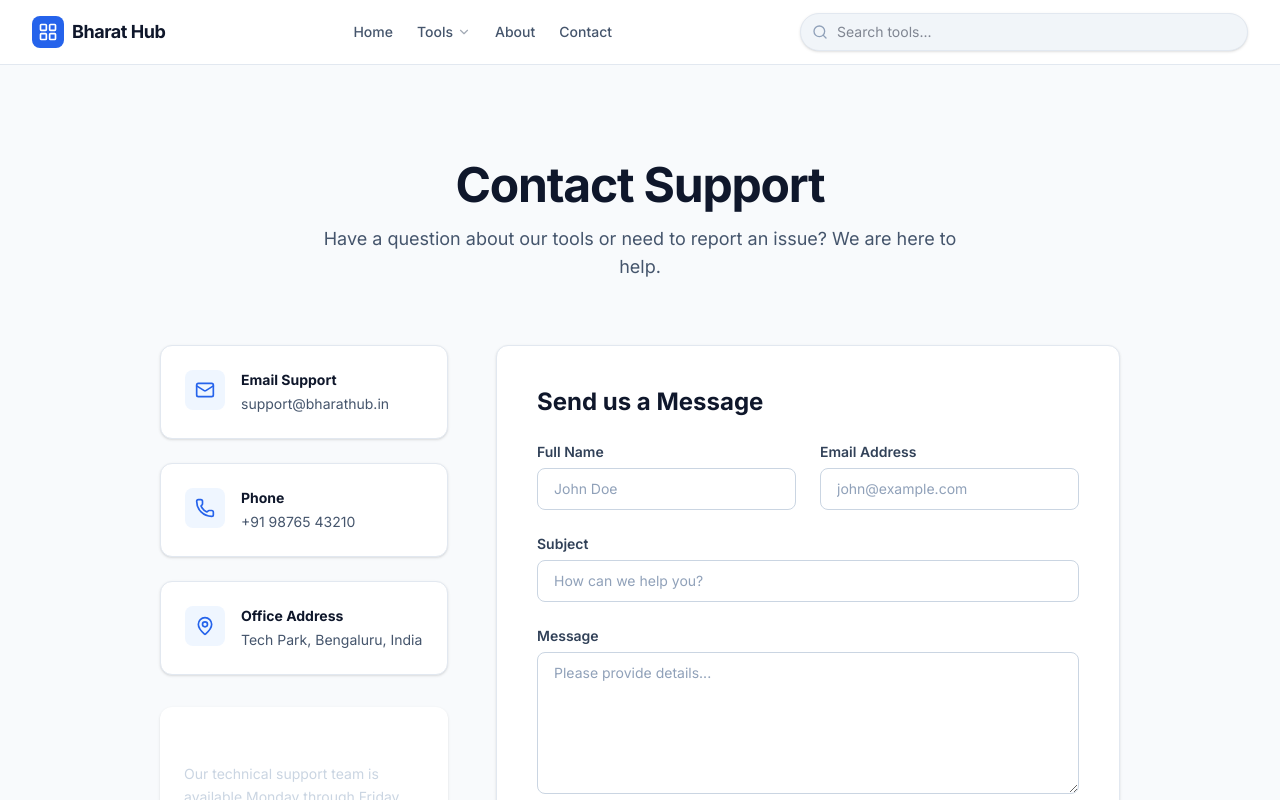
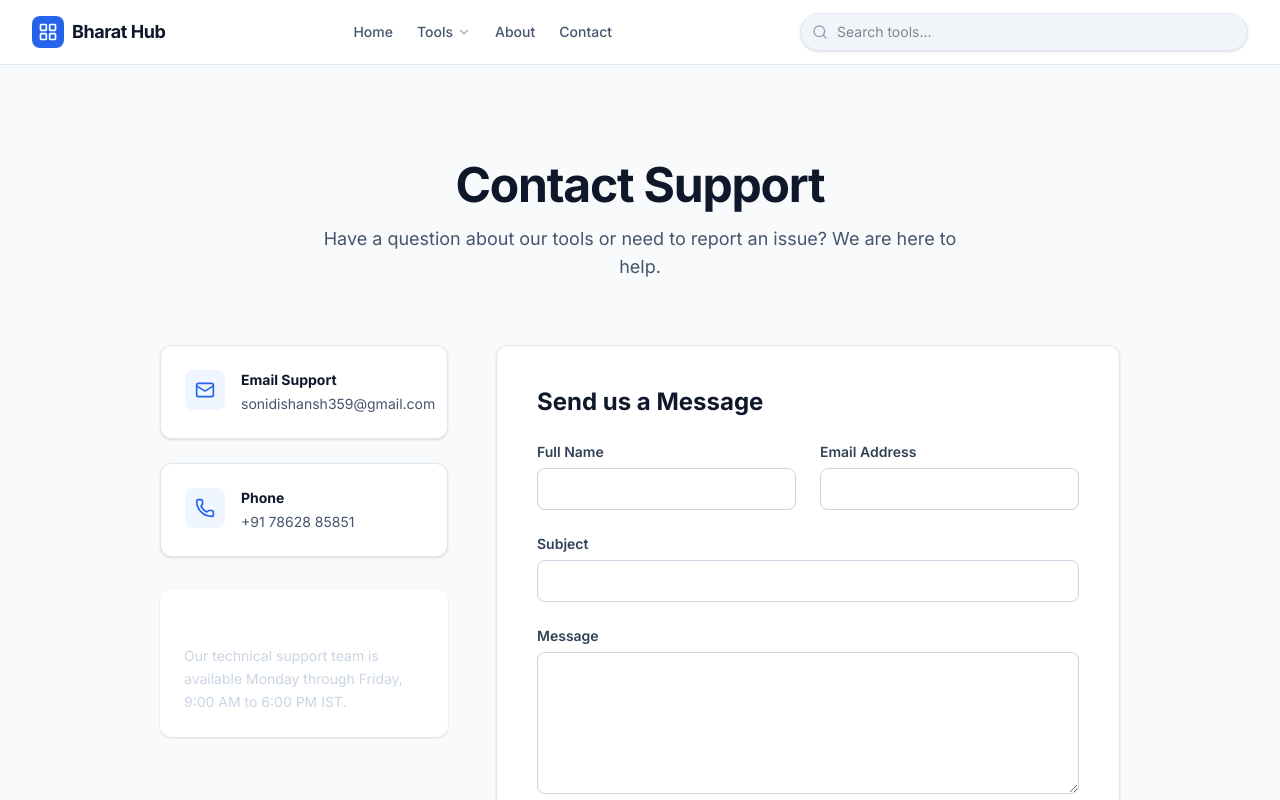
Before and after one commit to sonidishansh359/calculator, a Next.js app: page /contact in a window 1280 px wide. Shown: the top 800 px of the page. Built offline with nearby package versions, Linux system fonts and the light colour scheme.

Commit message:
final update

```diff
--- a/app/contact/page.tsx
+++ b/app/contact/page.tsx
@@ -3,7 +3,7 @@
 import React from "react";
 import Navbar from "@/components/Navbar";
 import Footer from "@/components/Footer";
-import { Mail, Phone, MapPin, Send } from "lucide-react";
+import { Mail, Phone, Send } from "lucide-react";
 
 export default function ContactPage() {
   return (
@@ -24,9 +24,8 @@ export default function ContactPage() {
             {/* Contact Info */}
             <div className="lg:col-span-4 space-y-6">
               {[
-                { icon: <Mail className="w-5 h-5" />, label: "Email Support", val: "support@bharathub.in" },
-                { icon: <Phone className="w-5 h-5" />, label: "Phone", val: "+91 98765 43210" },
-                { icon: <MapPin className="w-5 h-5" />, label: "Office Address", val: "Tech Park, Bengaluru, India" }
+                { icon: <Mail className="w-5 h-5" />, label: "Email Support", val: "sonidishansh359@gmail.com" },
+                { icon: <Phone className="w-5 h-5" />, label: "Phone", val: "+91 78628 85851" },
               ].map((item, i) => (
                 <div key={i} className="card p-6 flex items-start gap-4">
                   <div className="w-10 h-10 rounded-lg bg-brand-50 dark:bg-brand-900/20 text-brand-600 flex items-center justify-center shrink-0">
@@ -55,20 +54,20 @@ export default function ContactPage() {
                   <div className="grid grid-cols-1 md:grid-cols-2 gap-6">
                     <div>
                       <label className="label-text">Full Name</label>
-                      <input type="text" placeholder="John Doe" className="input-field" />
+                      <input type="text" className="input-field" />
                     </div>
                     <div>
                       <label className="label-text">Email Address</label>
-                      <input type="email" placeholder="john@example.com" className="input-field" />
+                      <input type="email" className="input-field" />
                     </div>
                   </div>
                   <div>
                     <label className="label-text">Subject</label>
-                    <input type="text" placeholder="How can we help you?" className="input-field" />
+                    <input type="text" className="input-field" />
                   </div>
                   <div>
                     <label className="label-text">Message</label>
-                    <textarea rows={6} placeholder="Please provide details..." className="input-field resize-y"></textarea>
+                    <textarea rows={6} className="input-field resize-y"></textarea>
                   </div>
                   <div className="pt-2">
                     <button className="btn-primary w-full sm:w-auto">
```
